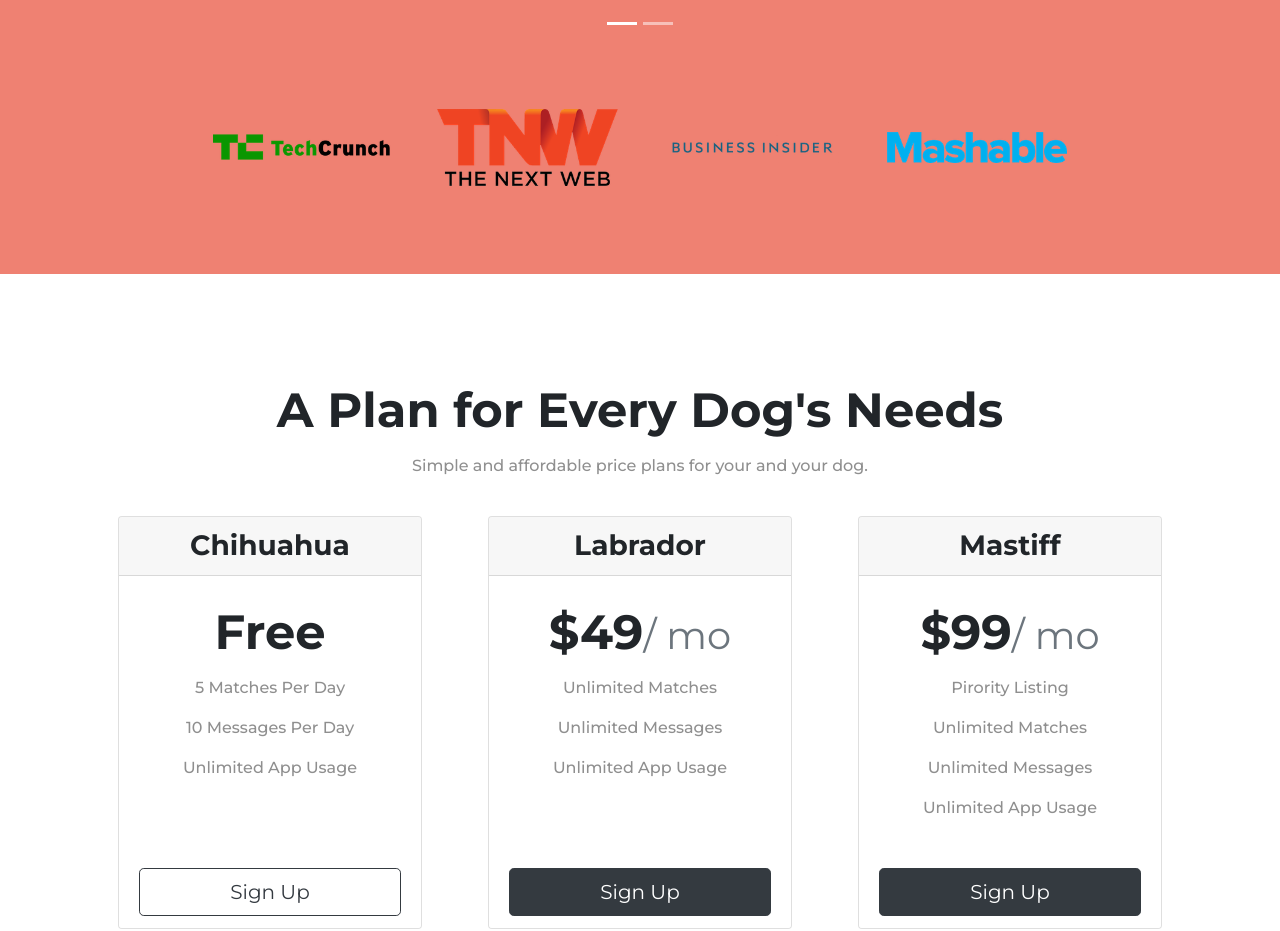
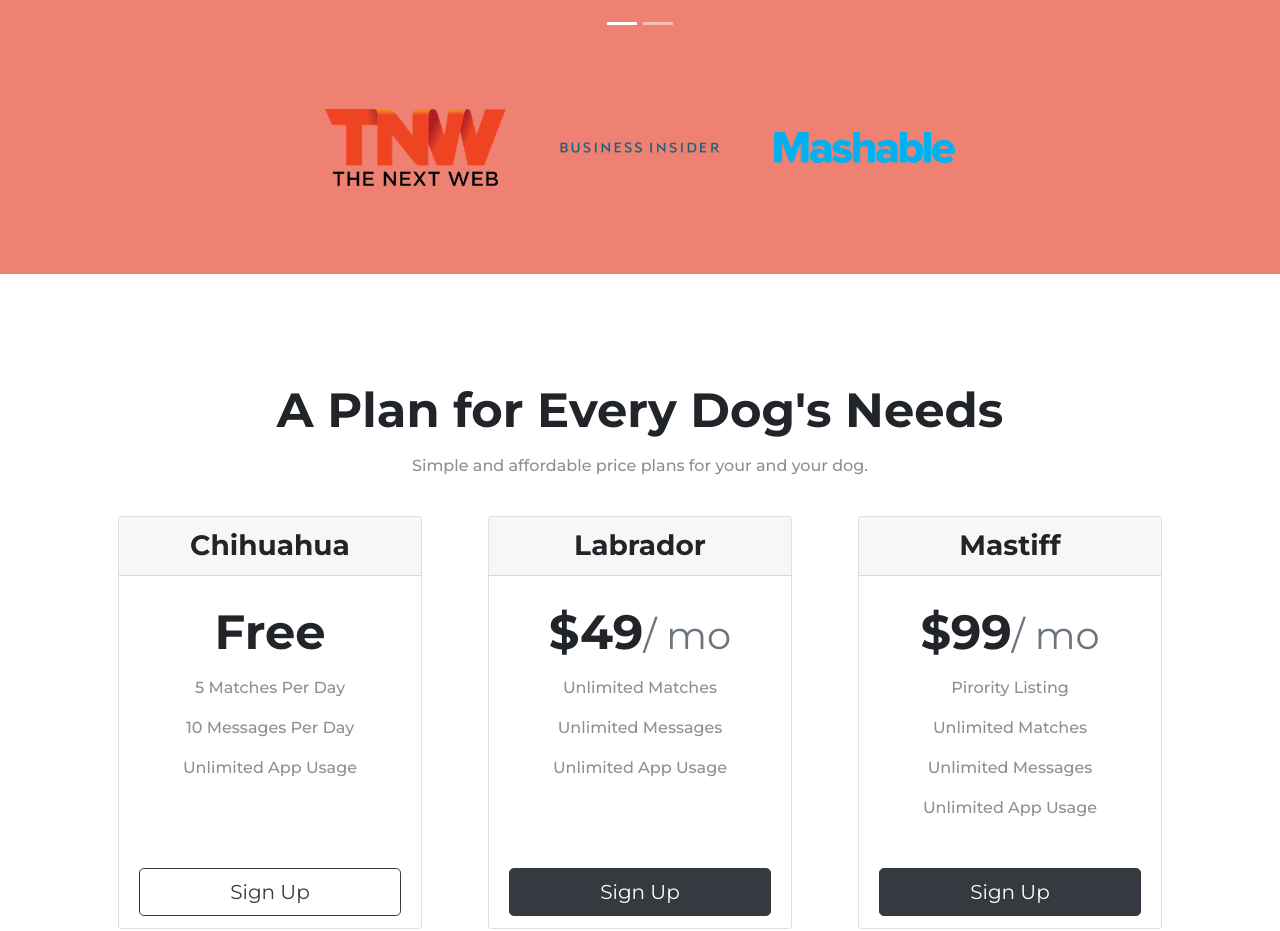
Before and after one commit to bijeck/tinDog-Website-HTML-CSS, a plain HTML site: page index.html in a window 1280 px wide. Shown: the part 1500-2431 px from the top of the page. Drawn offline with nearby package versions, Linux system fonts and the light colour scheme.

Commit message:
Update index.html

```diff
--- a/index.html
+++ b/index.html
@@ -191,7 +191,6 @@
     <!-- Press -->
 
     <section class="colored-section" id="press">
-      <img class="press-logo" src="images/techcrunch.png" alt="tc-logo" />
       <img class="press-logo" src="images/tnw.png" alt="tnw-logo" />
       <img
         class="press-logo"
```
